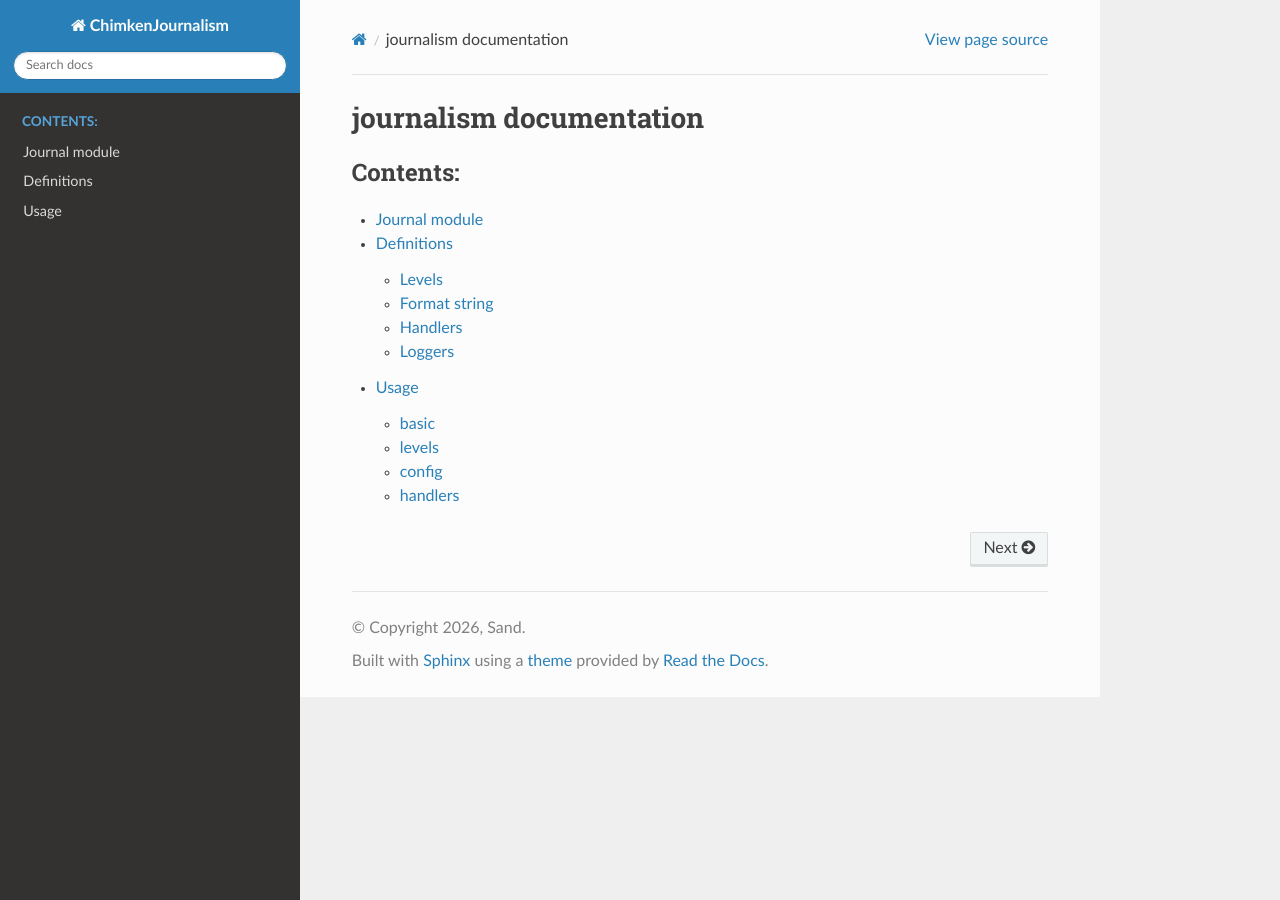
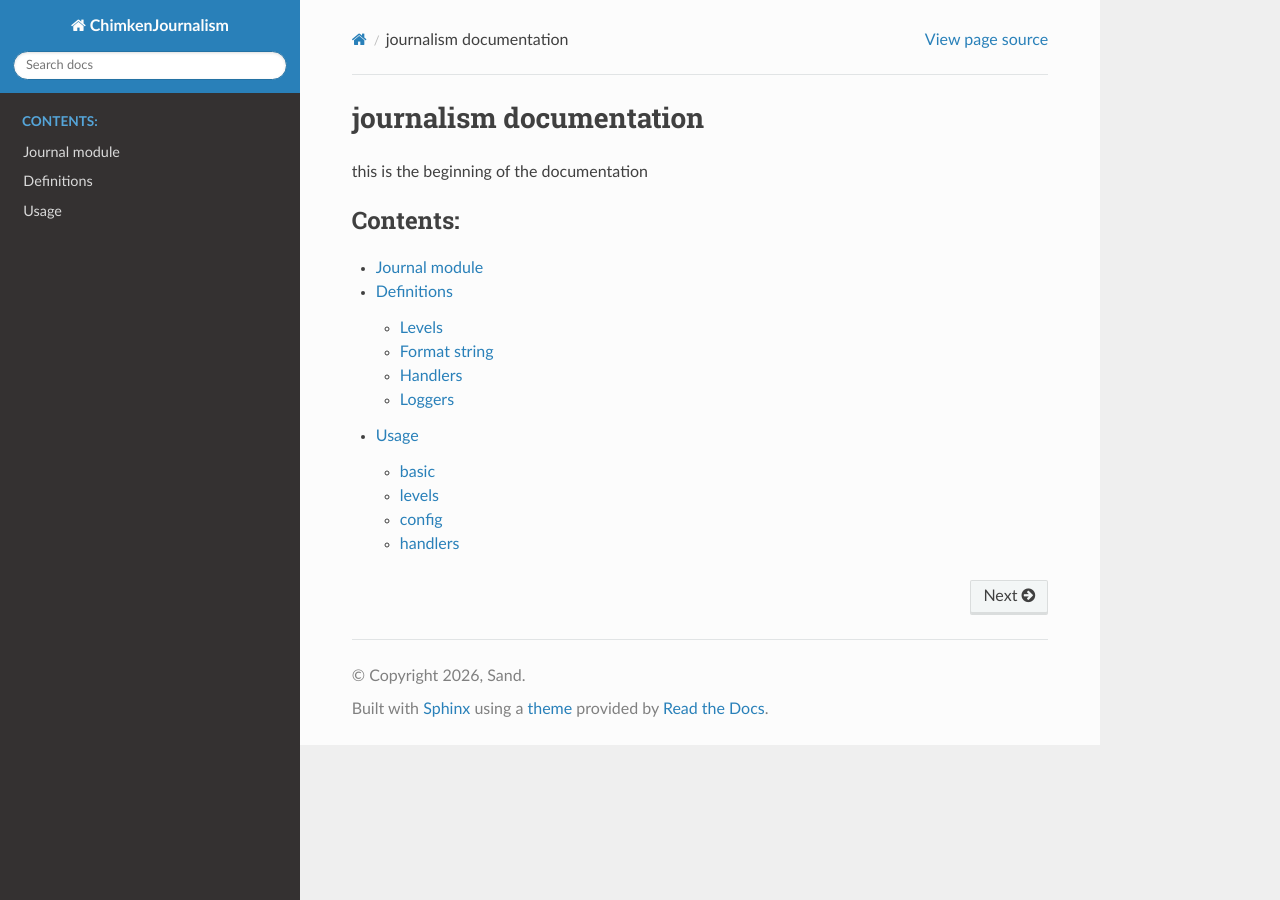
Before and after one commit to sandbuster2005/ChimkenJournalism, a Sphinx documentation site: the page built from doc/index.rst, in a window 1280 px wide. Built offline with Sphinx 7.4.7 and the Read the Docs theme 3.1.0, drawn with Linux system fonts in a browser that asks for light colours.

Commit message:
edited index.rst

```diff
--- a/doc/index.rst
+++ b/doc/index.rst
@@ -7,7 +7,7 @@
 
 journalism documentation
 ========================
-
+this is the beginning of the documentation
 
 
 
```
